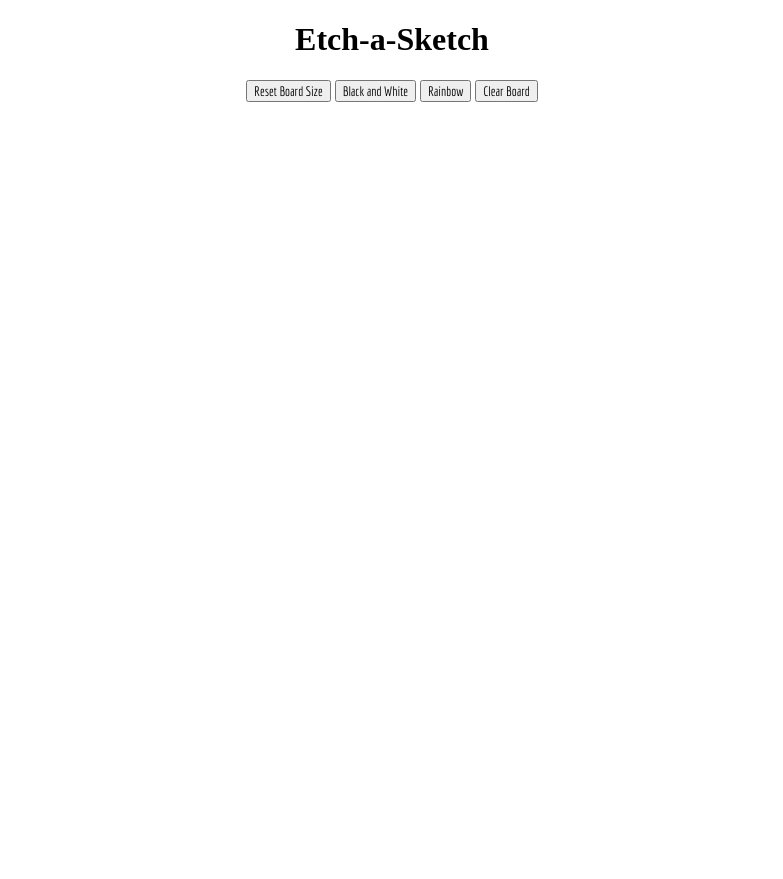
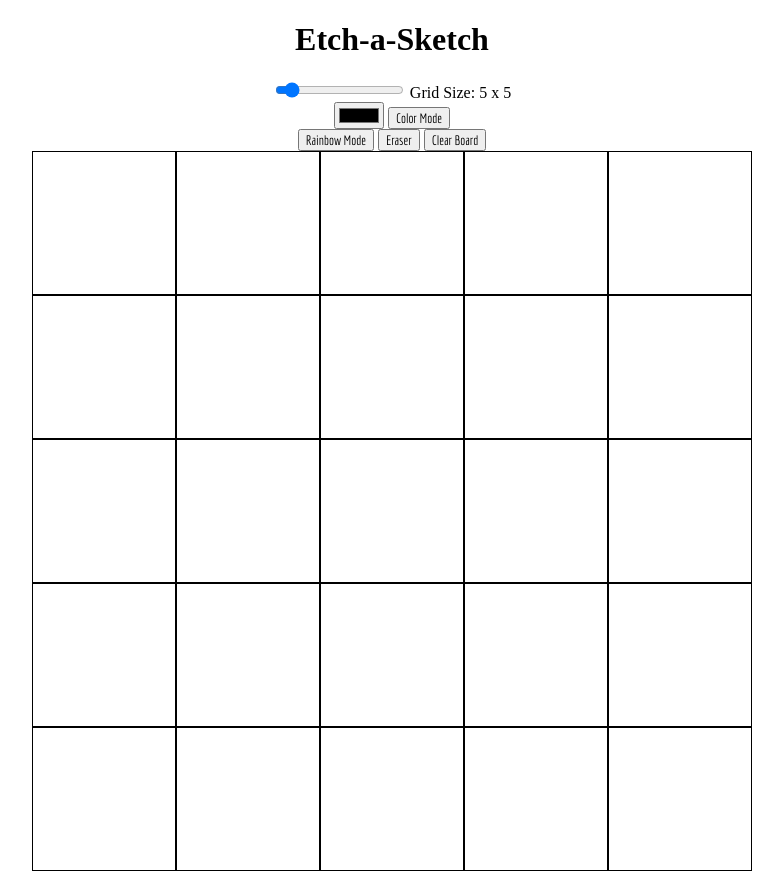
Before and after one commit to daynaWH/odin-etch-a-sketch, a plain HTML site: page index.html in a window 1280 px wide. Shown: the whole page, without its empty margins (248-1031 px from the left). Before the commit the page ends 800 px from the top, so only its background shows below. Drawn offline with Linux system fonts and the light colour scheme; a web font is replaced by a local one.

Commit message:
Implement grid size adjustment and color palette

```diff
--- a/index.html
+++ b/index.html
@@ -16,11 +16,32 @@
     <body>
         <h1>Etch-a-Sketch</h1>
         <div class="buttons">
-            <button>Reset Board Size</button>
-            <button>Black and White</button>
-            <button>Rainbow</button>
-            <button>Clear Board</button>
+            <div>
+                <input
+                    type="range"
+                    id="grid-size"
+                    name="grid-size"
+                    min="1"
+                    max="50"
+                    value="5"
+                />
+                <label for="grid-size"
+                    >Grid Size: <span id="size-value">5 x 5</span>
+                </label>
+            </div>
+            <div>
+                <input
+                    type="color"
+                    id="palette"
+                    name="palette"
+                    value="#000000"
+                />
+                <button id="btn-bw">Color Mode</button>
+            </div>
+            <button id="btn-rainbow">Rainbow Mode</button>
+            <button id="btn-eraser">Eraser</button>
+            <button id="btn-clear">Clear Board</button>
         </div>
-        <div id="container"></div>
+        <div id="grid-container"></div>
     </body>
 </html>
--- a/scripts/script.js
+++ b/scripts/script.js
@@ -0,0 +1,111 @@
+const container = document.getElementById("grid-container");
+const rangeInput = document.getElementById("grid-size");
+const sizeValue = document.getElementById("size-value");
+const btnBW = document.getElementById("btn-bw");
+const btnRainbow = document.getElementById("btn-rainbow");
+const btnEraser = document.getElementById("btn-eraser");
+const btnClear = document.getElementById("btn-clear");
+const colorPalette = document.getElementById("palette");
+
+let n = document.getElementById("grid-size").value;
+let brushColor = "#000000";
+
+colorPalette.addEventListener("input", function (e) {
+    brushColor = e.target.value;
+    console.log(brushColor);
+});
+
+// Initial grid of n x n (5x5)
+generateBoard();
+
+rangeInput.addEventListener("input", function (e) {
+    n = e.target.value;
+    generateBoard();
+});
+
+function generateBoard() {
+    console.log(n);
+    sizeValue.textContent = `${n} x ${n}`;
+
+    // Remove all squares
+    container.innerHTML = "";
+
+    // Generate squares of n x n
+    for (let i = 0; i < n * n; i++) {
+        const square = document.createElement("div");
+        square.classList.add("square");
+        container.appendChild(square);
+    }
+    container.style.gridTemplateColumns = `repeat(${n}, 1fr)`;
+    container.style.gridTemplateRows = `repeat(${n}, 1fr)`;
+
+    const squares = document.querySelectorAll(".square");
+
+    squares.forEach((square) => {
+        square.addEventListener("click", function (btnSelected) {
+            console.log(brushColor);
+            square.style.backgroundColor = brushColor;
+            console.log(square.style.backgroundColor);
+        });
+    });
+
+    btnBW.addEventListener("click", function () {
+        squares.forEach((square) => {
+            square.addEventListener("click", function (btnSelected) {
+                square.style.backgroundColor = brushColor;
+            });
+        });
+    });
+
+    btnEraser.addEventListener("click", function () {
+        squares.forEach((square) => {
+            square.addEventListener("click", function (btnSelected) {
+                square.style.backgroundColor = "white";
+            });
+        });
+    });
+
+    btnRainbow.addEventListener("click", function () {
+        function getRandomColor() {
+            const hexCharacters = [
+                0,
+                1,
+                2,
+                3,
+                4,
+                5,
+                6,
+                7,
+                8,
+                9,
+                "a",
+                "b",
+                "c",
+                "d",
+                "e",
+                "f",
+            ];
+
+            hexValue = "";
+
+            for (let i = 0; i < 6; i++) {
+                let x = Math.floor(Math.random() * hexCharacters.length);
+                this.hexValue += hexCharacters[x];
+            }
+            return hexValue;
+        }
+
+        squares.forEach((square) => {
+            square.addEventListener("click", function () {
+                getRandomColor();
+                square.style.backgroundColor = `#${hexValue}`;
+            });
+        });
+    });
+
+    btnClear.addEventListener("click", function () {
+        squares.forEach((square) => {
+            square.style.backgroundColor = "white";
+        });
+    });
+}
--- a/styles/styles.css
+++ b/styles/styles.css
@@ -9,3 +9,14 @@ h1 {
 button {
     font-family: "Economica", serif;
 }
+
+#grid-container {
+    display: grid;
+    max-width: 45rem;
+    height: 45rem;
+    margin: 0 auto;
+}
+
+.square {
+    border: solid 1px;
+}
```
